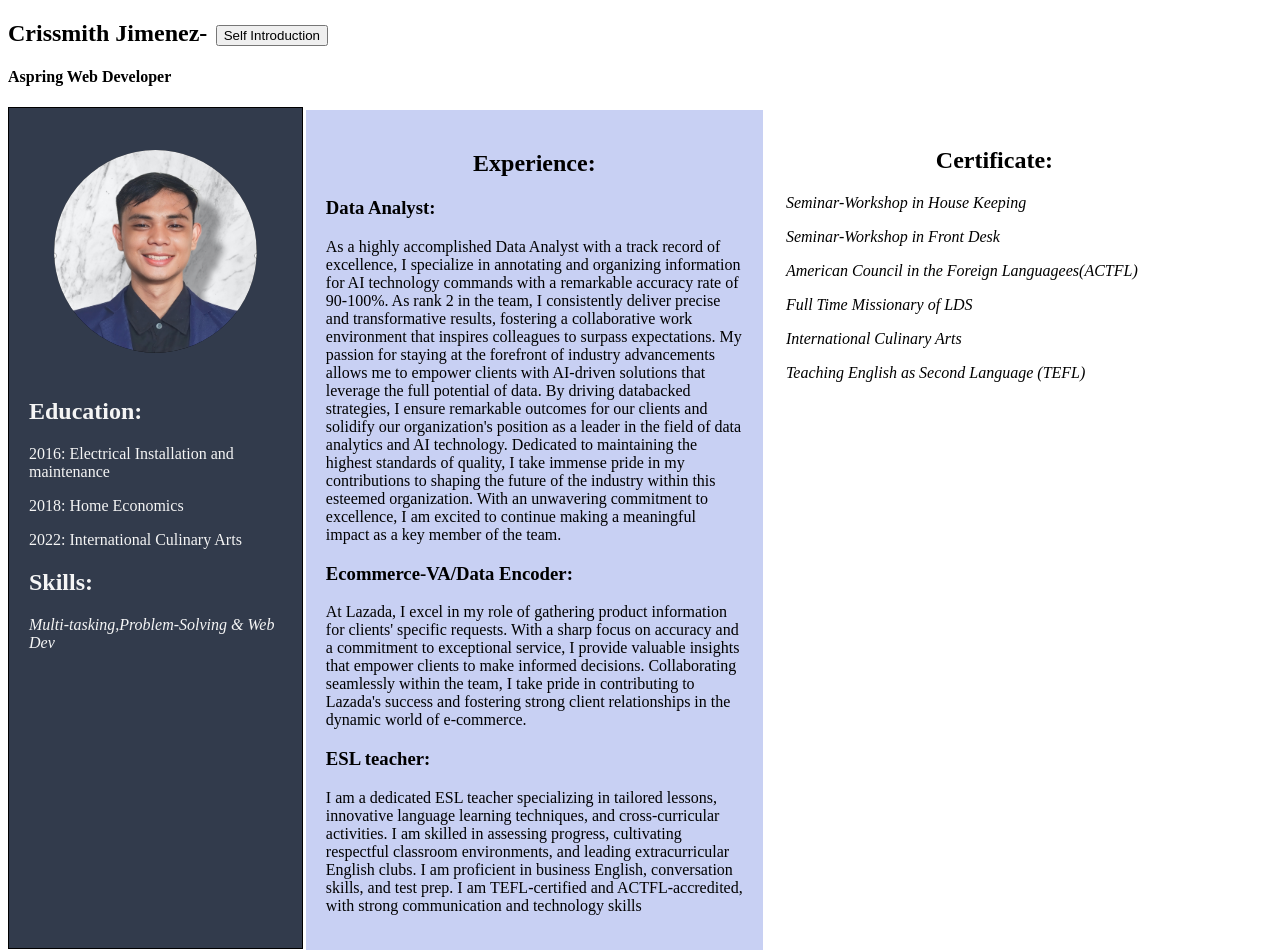
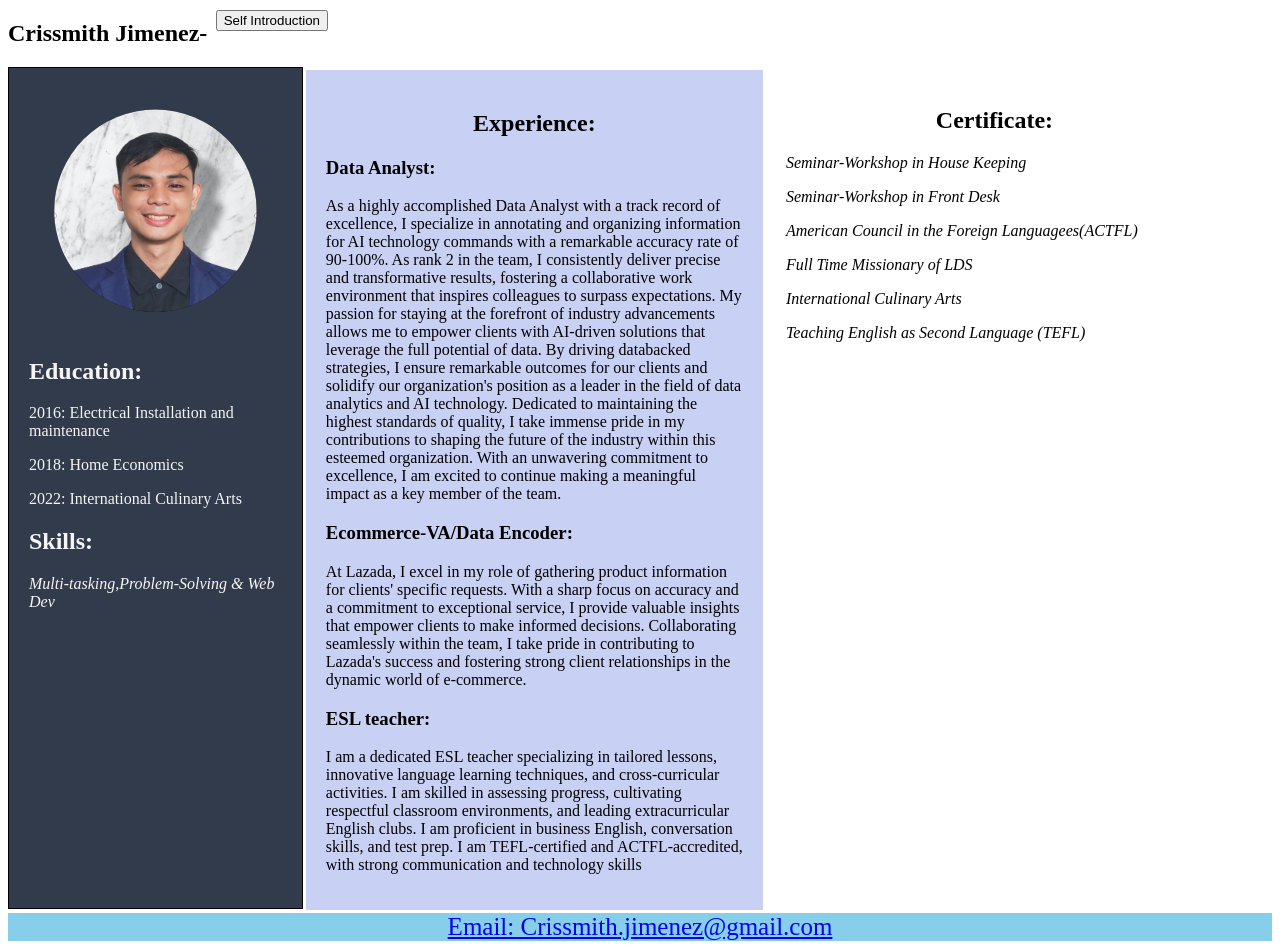
Before and after one commit to crissmith12/Porfolio, a plain HTML site: page index.html in a window 1280 px wide. Shown: the top 950 px of the page. Drawn offline with Linux system fonts and the light colour scheme.

Commit message:
Update index.html

```diff
--- a/index.html
+++ b/index.html
@@ -12,7 +12,6 @@
                 <div class="heading name">
                     <h1>Crissmith Jimenez-</h1>
                     <a href="page2.html" title="My Self Intro"><div><button>Self Introduction</button></div></a>
-                    <h4>Aspring Web Developer</h4>
                 </div>
             </div>
         </div>
```
